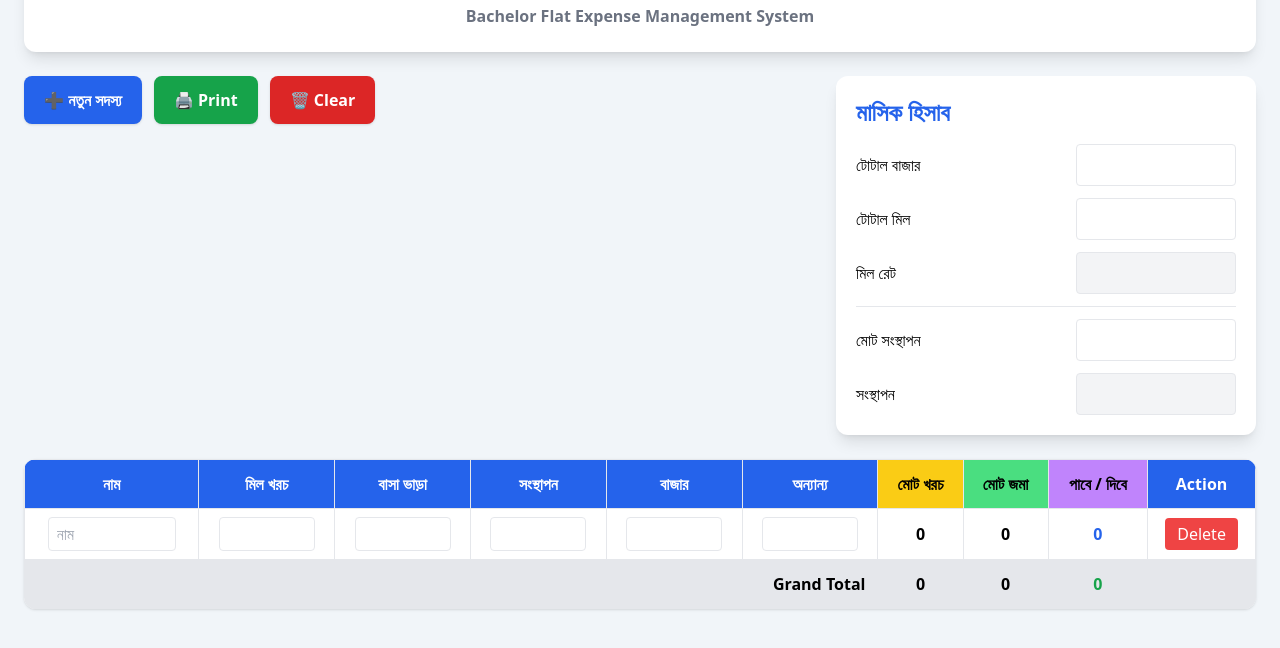
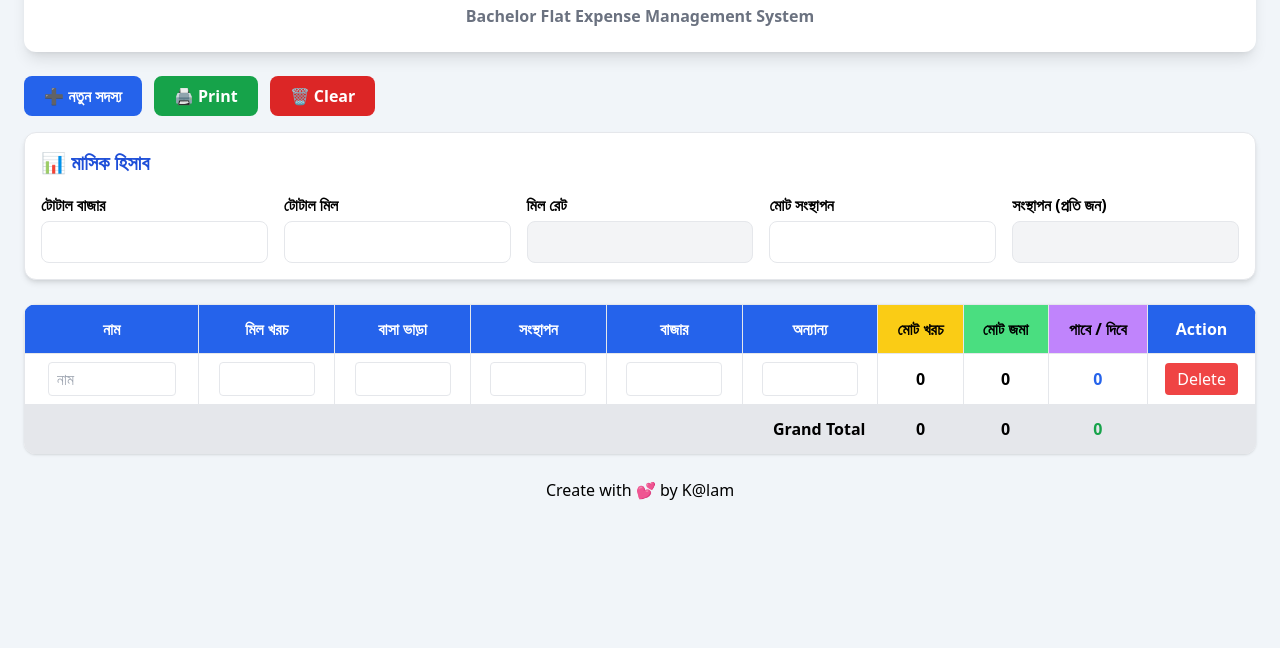
Before and after one commit to kalamcreation/Bachelor-Flat-Expense-Management-System, a plain HTML site: page index.html in a window 1280 px wide. Shown: the part 88-736 px from the top of the page. Drawn offline with nearby package versions, Linux system fonts and the light colour scheme.

Commit message:
no-print button add

```diff
--- a/index.html
+++ b/index.html
@@ -7,6 +7,26 @@
 
     <!-- Tailwind CSS -->
     <script src="https://cdn.tailwindcss.com"></script>
+
+
+    <style>
+        @media print {
+
+            .no-print{
+                display:none !important;
+            }
+
+            body{
+                background:#fff !important;
+            }
+
+            table{
+                width:100% !important;
+                border-collapse:collapse;
+            }
+
+        }
+    </style>
 
     <script>
       tailwind.config = {
@@ -38,82 +58,96 @@
       </div>
 
       <!-- Top Section -->
+      <!-- Top Section -->
       <div class="flex flex-col lg:flex-row justify-between items-start gap-6 mb-6">
 
-          <!-- Left Buttons -->
-          <div class="flex flex-wrap items-start gap-3 self-start">
+          <!-- Left Side -->
+          <div class="flex-1">
 
-              <button
-                  id="addRow"
-                  class="bg-primary hover:bg-blue-700 text-white px-5 py-3 rounded-lg font-semibold shadow transition duration-300">
+              <!-- Buttons -->
+              <div class="flex flex-wrap gap-3 mb-4 no-print">
+                  <button id="addRow"
+                      class="bg-blue-600 hover:bg-blue-700 text-white px-5 py-2 rounded-lg font-semibold">
                       ➕ নতুন সদস্য
                   </button>
 
-              <button
-                  id="printBtn"
-                  class="bg-green-600 hover:bg-green-700 text-white px-5 py-3 rounded-lg font-semibold shadow transition duration-300">
+                  <button id="printBtn"
+                      class="bg-green-600 hover:bg-green-700 text-white px-5 py-2 rounded-lg font-semibold">
                       🖨 Print
                   </button>
 
-              <button
-                  id="clearBtn"
-                  class="bg-red-600 hover:bg-red-700 text-white px-5 py-3 rounded-lg font-semibold shadow transition duration-300">
+                  <button id="clearBtn"
+                      class="bg-red-600 hover:bg-red-700 text-white px-5 py-2 rounded-lg font-semibold">
                       🗑 Clear
                   </button>
-
               </div>
 
               <!-- Monthly Summary -->
-          <div class="bg-white rounded-xl shadow-lg p-5 w-full lg:w-[420px]">
+              <div class="bg-white rounded-xl shadow-md border p-4">
 
-              <h2 class="text-2xl font-bold text-primary mb-4">
-                  মাসিক হিসাব
+                  <h2 class="text-xl font-bold text-blue-700 mb-4">
+                      📊 মাসিক হিসাব
                   </h2>
 
-              <div class="space-y-3">
+                  <div class="grid grid-cols-1 md:grid-cols-5 gap-4">
 
-                  <div class="flex justify-between items-center">
-                      <label class="font-medium">টোটাল বাজার</label>
-                      <input
-                          id="totalMarketInput"
-                          type="number"
-                          class="border rounded px-3 py-2 w-40">
+                      <!-- টোটাল বাজার -->
+                      <div>
+                          <label class="block font-semibold mb-1">
+                              টোটাল বাজার
+                          </label>
+
+                          <input type="number"
+                              id="totalMarket"
+                              class="w-full border rounded-lg px-3 py-2">
                       </div>
 
-                  <div class="flex justify-between items-center">
-                      <label class="font-medium">টোটাল মিল</label>
-                      <input
-                          id="totalMealInput"
-                          type="number"
-                          class="border rounded px-3 py-2 w-40">
+                      <!-- টোটাল মিল -->
+                      <div>
+                          <label class="block font-semibold mb-1">
+                              টোটাল মিল
+                          </label>
+
+                          <input type="number"
+                              id="totalMeal"
+                              class="w-full border rounded-lg px-3 py-2">
                       </div>
 
-                  <div class="flex justify-between items-center">
-                      <label class="font-medium">মিল রেট</label>
-                      <input
+                      <!-- মিল রেট -->
+                      <div>
+                          <label class="block font-semibold mb-1">
+                              মিল রেট
+                          </label>
+
+                          <input type="text"
                               id="mealRate"
-                          type="text"
                               readonly
-                          class="bg-gray-100 border rounded px-3 py-2 w-40 font-bold">
+                              class="w-full bg-gray-100 border rounded-lg px-3 py-2 font-bold text-blue-600">
                       </div>
 
-                  <hr>
+                      <!-- মোট সংস্থাপন -->
+                      <div>
+                          <label class="block font-semibold mb-1">
+                              মোট সংস্থাপন
+                          </label>
 
-                  <div class="flex justify-between items-center">
-                      <label class="font-medium">মোট সংস্থাপন</label>
-                      <input
-                          id="setupTotalInput"
-                          type="number"
-                          class="border rounded px-3 py-2 w-40">
+                          <input type="number"
+                              id="totalSetup"
+                              class="w-full border rounded-lg px-3 py-2">
                       </div>
 
-                  <div class="flex justify-between items-center">
-                      <label class="font-medium">সংস্থাপন</label>
-                      <input
-                          id="setupRate"
-                          type="text"
+                      <!-- প্রতি জন সংস্থাপন -->
+                      <div>
+                          <label class="block font-semibold mb-1">
+                              সংস্থাপন (প্রতি জন)
+                          </label>
+
+                          <input type="text"
+                              id="setupPerPerson"
                               readonly
-                          class="bg-gray-100 border rounded px-3 py-2 w-40 font-bold">
+                              class="w-full bg-gray-100 border rounded-lg px-3 py-2 font-bold text-green-600">
+                      </div>
+
                   </div>
 
               </div>
@@ -146,7 +180,7 @@
 
               <th class="border p-3 bg-purple-400 text-black">পাবে / দিবে</th>
 
-              <th class="border p-3">Action</th>
+              <th class="border p-3 no-print">Action</th>
             </tr>
           </thead>
 
@@ -208,7 +242,7 @@
 
               <td class="border p-2 font-bold balance text-blue-600">0</td>
 
-              <td class="border p-2">
+              <td class="border p-2 no-print">
                 <button
                   class="deleteRow bg-red-500 hover:bg-red-600 text-white px-3 py-1 rounded"
                 >
@@ -235,6 +269,10 @@
       </div>
     </div>
 
+    <div class="text-center">
+      <h4>Create with 💕 by K@lam</h4>
+    </div>
+
     <script src="script.js"></script>
   </body>
 </html>
--- a/script.js
+++ b/script.js
@@ -172,7 +172,7 @@ class="others amount w-24 border rounded px-2 py-1">
 
 <td class="border p-2 font-bold balance text-green-600">0</td>
 
-<td class="border p-2">
+<td class="border p-2 no-print">
 
 <button
 class="deleteRow bg-red-500 hover:bg-red-600 text-white px-3 py-1 rounded">
```
Lines whose indentation alone changed are shown as unchanged.
